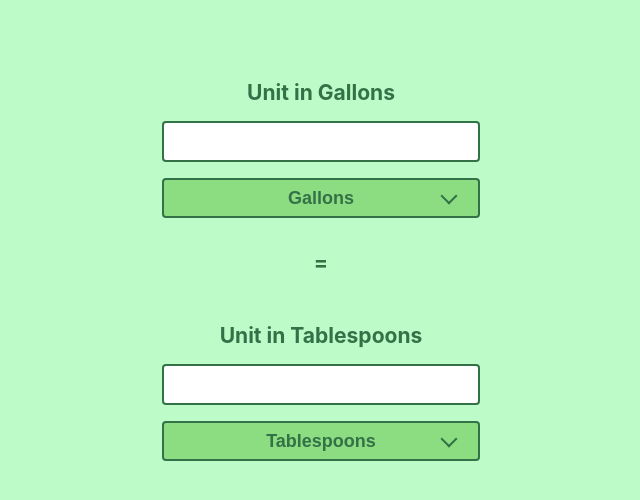
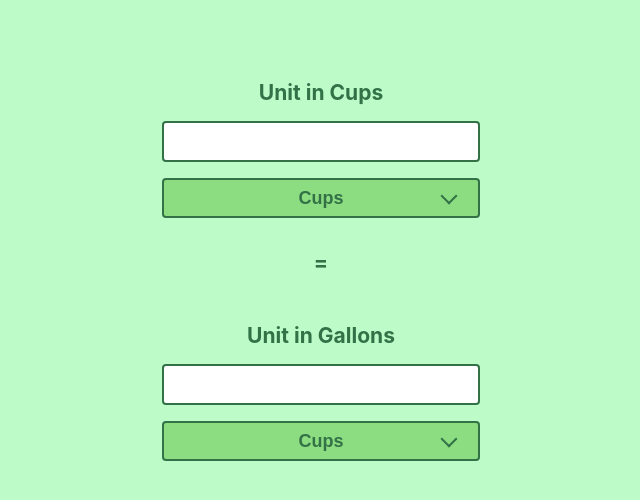
Before and after one commit to jsimplicio/measurements, a React (Create React App) app: page / in a window 1280 px wide. Shown: the top 500 px of the page, without its empty margins (319-959 px from the left). Built offline with nearby package versions, Linux system fonts and the light colour scheme.

Commit message:
Set title

```diff
--- a/src/App.js
+++ b/src/App.js
@@ -12,10 +12,6 @@ const scales = {
 };
 
 function toCups(unit) {
-  return unit / 8;
-}
-
-function toTablespoons(unit) {
   return unit / 8;
 }
 
@@ -38,9 +34,6 @@ class UnitInput extends React.Component {
     super(props);
     this.handleChange = this.handleChange.bind(this);
     this.handleUnitChange = this.handleUnitChange.bind(this);
-    this.state = {
-      content: 'Cups'
-    }
   }
 
   handleChange(e) {
@@ -48,31 +41,30 @@ class UnitInput extends React.Component {
   }
 
   handleUnitChange(e) {
-    const content = e.target.value;
-    this.setState({ content: content })
+    this.setState({ scale: e.target.value })
   }
 
   render() {
     const value = this.props.value;
-    const scale = scales[Math.floor(Math.random() * (7 - 0) + 1)];
+    const unit = this.props.unit;
 
     return (
       <div className="container">
         <form id="units-conversion">
           <div className= "form-group">
-            <label><h3>Unit in {scale}</h3></label>
+            <label><h3>Unit in {unit}</h3></label>
             <div className="input-select">
               <input className="form-control text-center" id="focusedInputed" type="text" value={value}
                 onChange={this.handleChange} />
               <div className="select">
-                <select name="values" id="measurements" onChange={this.handleUnitChange} value={scale} form="units-conversion">
-                  <option value="Cups">Cups</option>
-                  <option value="Gallons">Gallons</option>
-                  <option value="Quarts">Quarts</option>
-                  <option value="Pints">Pints</option>
-                  <option value="Ounces">Ounces</option>
-                  <option value="Tablespoons">Tablespoons</option>
-                  <option value="Teaspoons">Teaspoons</option>
+                <select name="values" id="measurements" onChange={this.handleUnitChange} form="units-conversion">
+                  <option value={scales[1]}>{scales[1]}</option>
+                  <option value={scales[2]}>{scales[2]}</option>
+                  <option value={scales[3]}>{scales[3]}</option>
+                  <option value={scales[4]}>{scales[4]}</option>
+                  <option value={scales[5]}>{scales[5]}</option>
+                  <option value={scales[6]}>{scales[6]}</option>
+                  <option value={scales[7]}>{scales[7]}</option>
                 </select>
               </div>
             </div>
@@ -86,36 +78,31 @@ class UnitInput extends React.Component {
 class Calculator extends React.Component {
   constructor(props) {
     super(props);
-    this.handleCupsChange = this.handleCupsChange.bind(this);
-    this.handleOuncesChange = this.handleOuncesChange.bind(this);
-    this.state = {value: '', scale: 'c'};
+    this.handleChange = this.handleChange.bind(this);
+    this.state = {value: '', scale: 'cups'};
   }
 
-  handleCupsChange(value) {
-    this.setState({scale: 'c', value});
-  }
-
-  handleOuncesChange(value) {
-    this.setState({scale: 'o', value});
+  handleChange(value) {
+   this.setState({value});
   }
 
   render() {
     const scale = this.state.scale;
     const value = this.state.value;
-    const cups = scale === 'o' ? tryConvert(value, toCups) : value;
-    const ounces = scale === 'c' ? tryConvert(value, toOunces) : value;
+    const cups = scale === 'ounces' ? tryConvert(value, toCups) : value;
+    const ounces = scale === 'cups' ? tryConvert(value, toOunces) : value;
 
     return (
       <div className="text-center container-fluid">
         <UnitInput
-          scale="c"
           value={cups}
-          onChange={this.handleCupsChange} />
-        <div class="container"><h3>=</h3></div>
+          unit={scales[1]}
+          onChange={this.handleChange} />
+        <div className="container"><h3>=</h3></div>
         <UnitInput
-          scale="o"
+          unit={scales[2]}
           value={ounces}
-          onChange={this.handleOuncesChange} />
+          onChange={this.handleChange} />
       </div>
     );
   }
```
